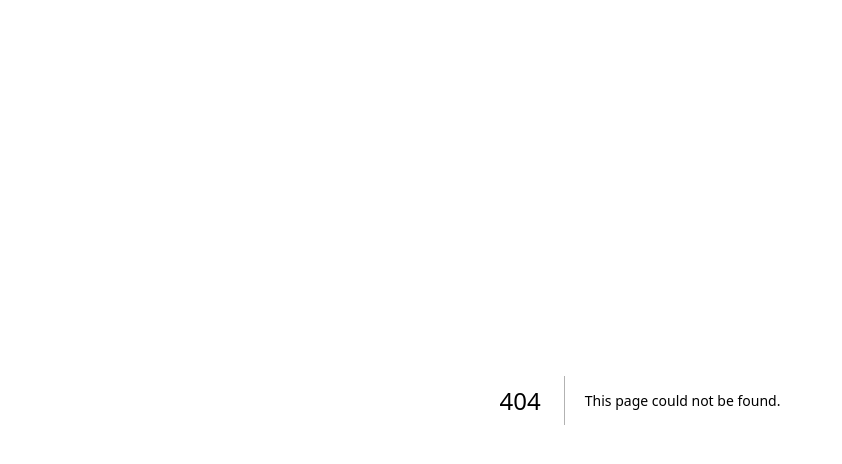
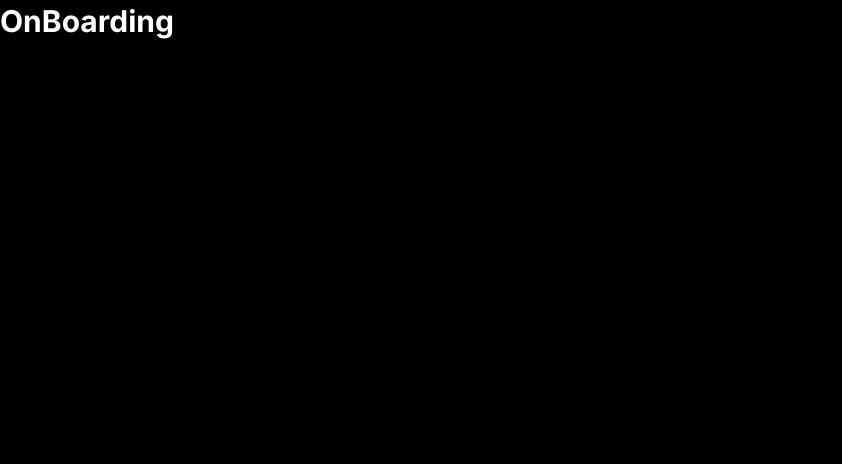
Before and after one commit to zer0231/nextthreads, a Next.js app: page /outboarding in a window 1280 px wide. Before the commit this address had no page. Shown: the top 464 px of the page, without its empty margins (0-842 px from the left). Built offline with nearby package versions, Linux system fonts and the light colour scheme.

Commit message:
Added clerk auth

```diff
--- /dev/null
+++ b/app/(auth)/layout.tsx
@@ -0,0 +1,30 @@
+import { ClerkProvider } from '@clerk/nextjs'
+import { Inter } from 'next/font/google'
+import React from 'react'
+
+import '../globals.css'
+
+export const metadata = {
+    title: 'Next-Threads',
+    description: 'A threads web app build on next-js'
+}
+
+const inter = Inter({ subsets: ["latin"] })
+
+export default function RootLayaout({
+    children
+}: {
+    children: React.ReactNode
+}
+
+) {
+    return (
+        <ClerkProvider>
+            <html lang="en">
+                <body className={`${inter.className} bg-dark-1`}>
+                    {children}
+                </body>
+            </html>
+        </ClerkProvider>
+    )
+}
--- /dev/null
+++ b/app/(auth)/outboarding/page.tsx
@@ -0,0 +1,11 @@
+import React from 'react'
+ async function Page() {
+  return (
+ <main>
+    <h1 className="head-text">OnBoarding</h1>
+ </main>
+  )
+}
+
+
+export default Page;
--- /dev/null
+++ b/app/(auth)/sign-in/[[...sign-in]]/page.jsx
@@ -0,0 +1,5 @@
+import { SignIn } from "@clerk/nextjs";
+
+export default function Page() {
+  return <SignIn />;
+}
--- /dev/null
+++ b/app/(auth)/sign-up/[[...sign-up]]/page.tsx
@@ -0,0 +1,5 @@
+import { SignUp } from "@clerk/nextjs";
+
+export default function Page() {
+  return <SignUp />;
+}
--- a/app/layout.tsx
+++ b/app/(root)/layout.tsx
@@ -1,6 +1,6 @@
 import type { Metadata } from 'next'
 import { Inter } from 'next/font/google'
-import './globals.css'
+import '../globals.css'
 
 const inter = Inter({ subsets: ['latin'] })
 
--- /dev/null
+++ b/app/(root)/page.tsx
@@ -0,0 +1,8 @@
+import { UserButton } from '@clerk/nextjs'
+import React from 'react'
+
+export default function Home() {
+  return (
+<UserButton afterSignOutUrl='/'/>
+  )
+}
--- a/app/page.tsx
+++ /dev/null
@@ -1,10 +0,0 @@
-import Image from 'next/image'
-
-export default function Home() {
-  return (
-  <main>
-    <h2>Next-Threads</h2>
-  </main>
-
-  )
-}
```
Also changed, not shown: middleware.ts (added, +14 -0 lines), 1 other file (tests, documents, lock files or other folders).
